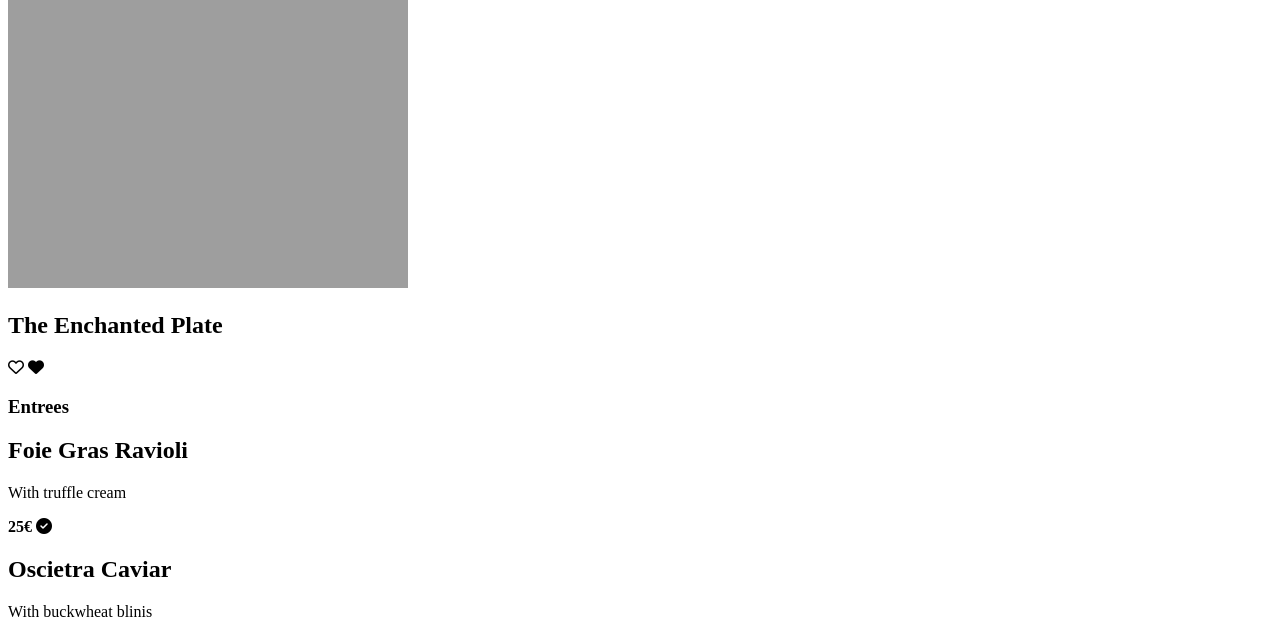
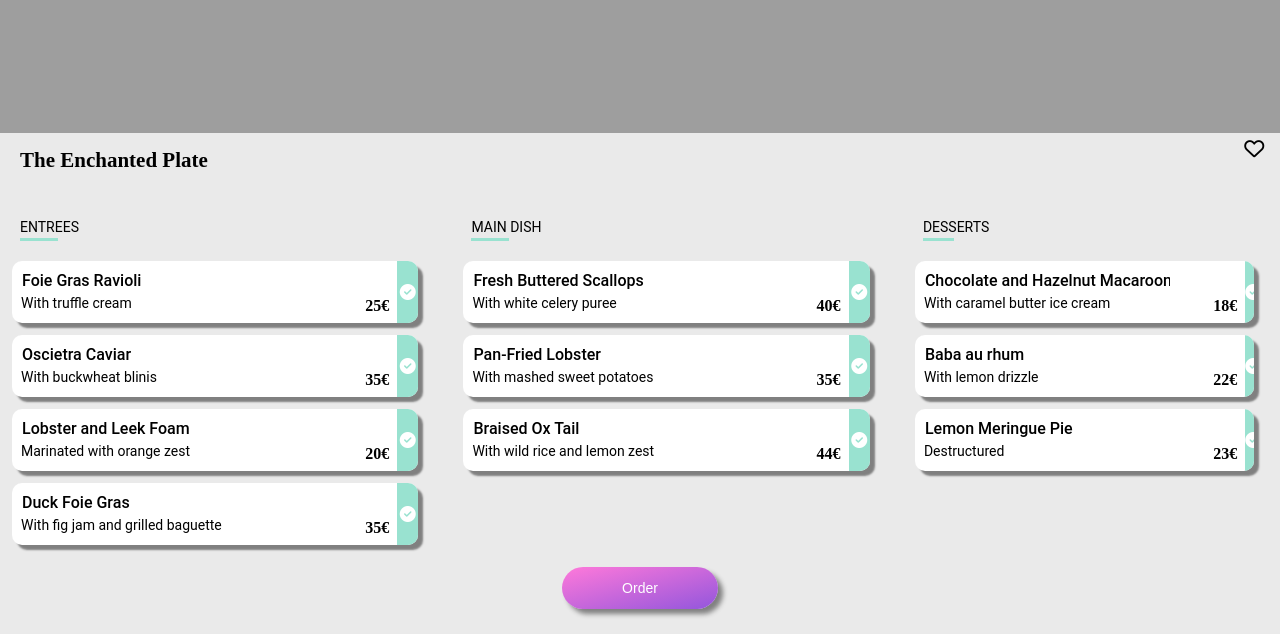
Before and after one commit to JulianJ96/Oh-My-Food-Website, a plain HTML site: page EnchantedPlate.html in a window 1280 px wide. Shown: the part 110-744 px from the top of the page. Drawn offline with Linux system fonts and the light colour scheme; the site is published under a folder, as on GitHub Pages, so addresses that start at the root find nothing.

Commit message:
possible css link change?

```diff
--- a/EnchantedPlate.html
+++ b/EnchantedPlate.html
@@ -4,7 +4,7 @@
     <meta charset="UTF-8">
     <meta http-equiv="X-UA-Compatible" content="IE=edge">
     <meta name="viewport" content="width=device-width, initial-scale=1.0">
-    <link rel="stylesheet" href="/css/main.css">
+    <link rel="stylesheet" href="css/main.css">
     <link rel="stylesheet" href=https://cdnjs.cloudflare.com/ajax/libs/font-awesome/6.1.1/css/all.min.css>
     <link rel="preconnect" href="https://fonts.googleapis.com/css2?family=Roboto">
     <title>The Enchanted Plate <Menu></Menu></title>
--- a/Gourmand.html
+++ b/Gourmand.html
@@ -4,7 +4,7 @@
     <meta charset="UTF-8">
     <meta http-equiv="X-UA-Compatible" content="IE=edge">
     <meta name="viewport" content="width=device-width, initial-scale=1.0">
-    <link rel="stylesheet" href="/css/main.css">
+    <link rel="stylesheet" href="css/main.css">
     <link rel="stylesheet" href=https://cdnjs.cloudflare.com/ajax/libs/font-awesome/6.1.1/css/all.min.css>
     <link rel="preconnect" href="https://fonts.googleapis.com/css2?family=Roboto">
     <title>Le Gourmand Menu</title>
```
Also changed, not shown: Palette.html (+1 -1 lines).
